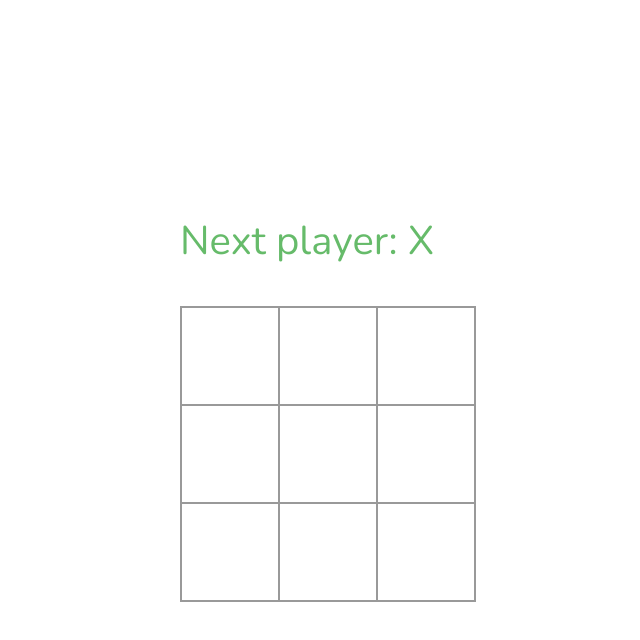
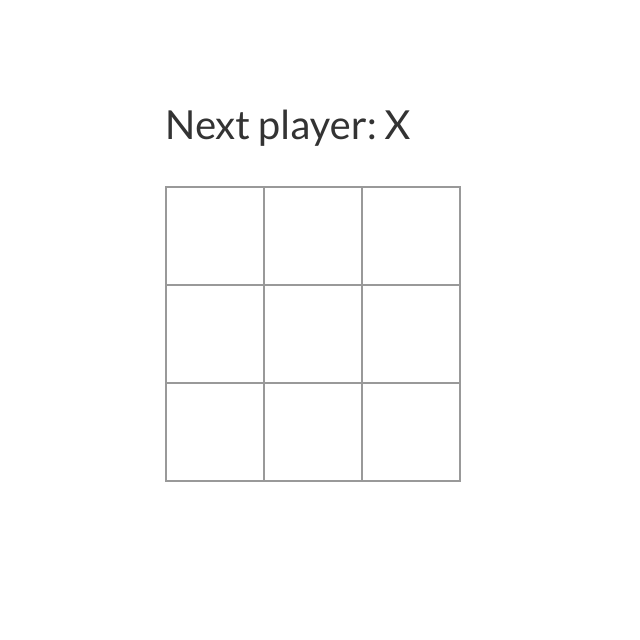
Before and after one commit to koodi101/lesson1-react-tictactoe, a React app: page / in a window 1280 px wide. Shown: the top 640 px of the page, without its empty margins (285-925 px from the left). Built offline with nearby package versions, Linux system fonts and the light colour scheme.

Commit message:
Update styles

```diff
--- a/src/assets/stylesheets/style.css
+++ b/src/assets/stylesheets/style.css
@@ -1,15 +1,16 @@
 html,
 body {
   height: 100%;
+  margin: 0;
   -webkit-font-smoothing: antialiased;
 }
 
 body {
-  font-family: 'Nunito', sans-serif;
+  font-family: 'Lato', sans-serif;
   background-color: #fff;
   color: #333;
   display: flex;
-  justify-content: center;
+  justify-content: flex-start;
   flex-direction: column;
   align-items: center;
 }
@@ -17,12 +18,13 @@ body {
 .game {
   display: flex;
   flex-direction: row;
+  margin-top: 100px;
 }
 
 .game-info {
   font-size: 30px;
   text-align: left;
-  margin-left: 20px;
+  margin-left: 50px;
 }
 
 ol, ul {
@@ -35,7 +37,7 @@ ol, ul {
 }
 
 button {
-  font-family: 'Nunito', sans-serif;
+  font-family: 'Lato', sans-serif;
   font-weight: 600;
   font-size: 30px;
   border: none;
@@ -59,7 +61,6 @@ button:hover {
 
 .game-board {
   position: relative;
-  color: #66BB6A;
   flex-direction: row;
     align-content: flex-start;
 }
@@ -75,17 +76,11 @@ button:hover {
 
 .board-row .square {
   float: left;
-  font-size: 140px;
+  font-size: 100px;
   display: flex;
   flex-direction: column;
   justify-content: center;
   align-items: center;
-}
-
-@media only screen and (max-width: 40em) {
-  .game-board .square {
-    font-size: 75px;
-  }
 }
 
 .game-board .square.O {
--- a/src/public/index.html
+++ b/src/public/index.html
@@ -4,7 +4,7 @@
     <meta charset="utf-8">
     <title>React Tic-Tac-Toe Tutorial</title>
 
-    <link href="https://fonts.googleapis.com/css?family=Nunito:400,600" rel="stylesheet">
+    <link href="https://fonts.googleapis.com/css?family=Lato:400,600" rel="stylesheet">
   </head>
   <body>
     <div id="root"></div>
```
